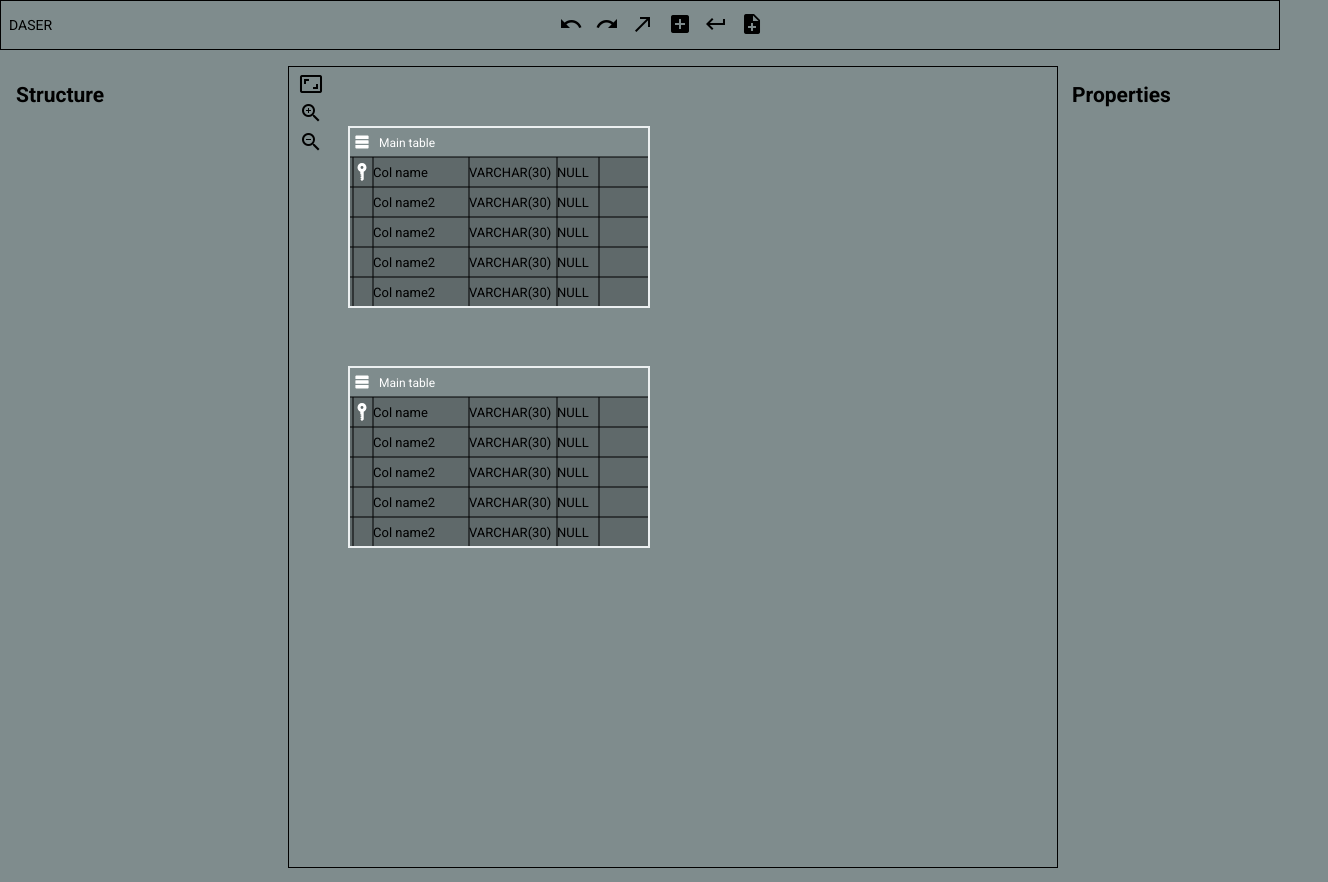
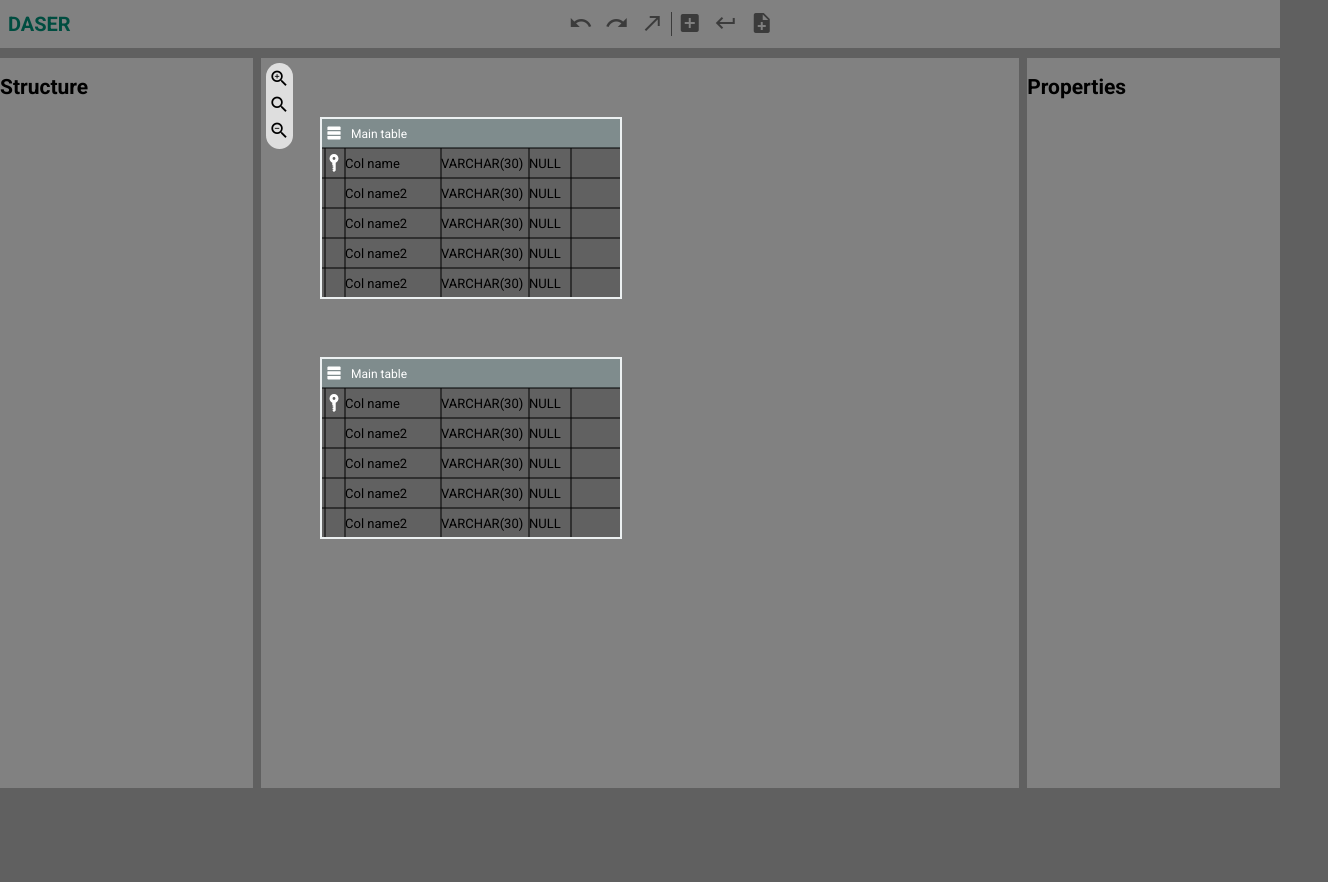
Before and after one commit to luciancosnita21/daser_cliw, a website built with webpack: page templates/index.template.html in a window 1280 px wide. Shown: the whole page, 1328 px wide, since content can reach past the window. After the commit the page ends 800 px from the top, so only its background shows below. Built offline with nearby package versions, Linux system fonts and the light colour scheme; files whose address does not match are found by name.

Commit message:
[Layout][Table component] refactor and updates

```diff
--- a/src/index.js
+++ b/src/index.js
@@ -33,6 +33,7 @@ const tableData = {
     }
   ]
 };
+
 window.addEventListener('load', () => {
   const $svg = document.querySelector('svg');
   const testTable = new TableComponent(TableConfig.get());
--- a/src/table-component/header.comonent.js
+++ b/src/table-component/header.comonent.js
@@ -8,10 +8,10 @@ export class HeaderComponent {
       const { height } = this.config.header;
       const { width } = this.config;
 
-      return `<g class="table-title" transform="translate(0, 0)">
-        <rect x="0" y="0" width="${width}" height="${height}" />
-        <use xlink:href="assets/icons/table.svg#table-icon" class="icon" x="4" y="6" width="18" height="18"></use>
-        <text x="30" y="20" class="table-title">${props.title}</text>
+      return `<g class="table__header" transform="translate(0, 0)">
+        <rect x="0" y="0" width="${width}" height="${height}" class="table__header__background"/>
+        <use xlink:href="assets/icons/table.svg#table-icon" class="icon table__header__icon" x="4" y="6" width="18" height="18"></use>
+        <text x="30" y="20" class="table__header__title">${props.title}</text>
       </g>`;
     }
 
--- a/styles/canvas.css
+++ b/styles/canvas.css
@@ -1,13 +1,17 @@
 .canvas {
   position: relative;
   display: block;
-  height: 800px;
+  background: #818181;;
 }
 
 .canvas__zoom-bar {
   position: absolute;
   top: 5px;
   left: 5px;
+  width: 27px;
+  background: #dedede;
+  border-radius: 24px;
+  padding: 4px 0;
   display: flex;
   flex-direction: column;
   justify-content: center;
@@ -20,6 +24,14 @@
   background: transparent;
 }
 
+.canvas__zoom-bar__button .material-icons {
+  font-size: 21px;
+}
+
+.canvas__zoom-bar__button:hover {
+  cursor: pointer;
+}
+
 .canvas__svg {
   width: 100%;
   height: 100%;
--- /dev/null
+++ b/styles/layout.css
@@ -0,0 +1,28 @@
+.navigation {
+  grid-area: navigation;
+}
+
+.canvas {
+  grid-area: canvas;
+}
+
+.structure-panel {
+  grid-area: structure-panel;
+}
+
+.propreties-panel {
+  grid-area: properties-panel;
+}
+
+.content {
+  width: 100%;
+  height: 100%;
+  display: grid;
+  grid-gap: 8px;
+  grid-template-columns: 1fr 3fr 1fr;
+  grid-template-rows: 50px calc(100% - 70px);
+  grid-template-areas:
+    "navigation navigation navigation"
+    "structure-panel canvas properties-panel"
+  ;
+}
--- a/styles/main.css
+++ b/styles/main.css
@@ -1,3 +1,5 @@
 @import './style.css';
+@import './layout.css';
 @import './navbar.css';
 @import './canvas.css';
+@import './table-component.css';
--- a/styles/navbar.css
+++ b/styles/navbar.css
@@ -1,14 +1,17 @@
 .navigation {
   padding: 0 8px;
   height: 48px;
-  border: 1px solid black;
   display: flex;
   flex-direction: row;
   justify-content: center;
   align-items: center;
+  background: #818181;
 }
 
 .navigation__logo {
+  color: #004D40;
+  font-weight: bold;
+  font-size: 20px;
 }
 
 .work-bar {
@@ -21,16 +24,18 @@
 .work-bar__separator {
   display: inline-block;
   width: 1px;
-  height: 90%;
-  background: black;
+  height: 24px;
+  background: rgba(0, 0, 0, .54);
 }
 
 .work-bar__button {
   outline: none;
   border: none;
   background: transparent;
+  color: rgba(0, 0, 0, .54);
 }
 
 .work-bar__button:hover {
   cursor: pointer;
+  color: rgba(0, 0, 0, .95)
 }
--- a/styles/style.css
+++ b/styles/style.css
@@ -1,67 +1,21 @@
 /* General style */
+html,
 body {
-  background: #7f8c8d;
+  margin: 0;
+  padding: 0;
+  height: 100%;
+}
+
+body {
+  background: #606060;
   font-family: 'Roboto', sans-serif;
   font-size: 14px;
-  margin: 0;
 }
 
-.content {
-  width: 100%;
-  padding: 16px;
-  display: grid;
-  grid-template-columns: 20% 60% 20%;
-  grid-auto-rows: minmax(100%, auto);
-  grid-column-gap: 16px;
+* {
+  box-sizing: border-box;
 }
 
-svg {
-  border: 1px solid black;
+.panel {
+  background: #818181;
 }
-
-rect {
-  fill: none;
-}
-
-.table-title {
-  fill: white;
-  font-size: 12px;
-}
-
-.table-title rect {
-  fill: #7f8c8d;
-}
-
-.table-background {
-  fill: black;
-  opacity: 0.25;
-}
-
-.table-border {
-  fill: none;
-  stroke-width: 2px;
-  stroke: #ecf0f1;
-}
-
-.small { font: italic 13px sans-serif; }
-
-
-.col-name text {
-  fill: #ecf0f1;
-}
-
-.col-type text {
-  fill: #e67e22;
-}
-
-.table-title {
-  transform: translate(0, 0);
-}
-
-text {
-  font-size: 13px;
-}
-
-.icon {
-  fill: white;
-}
--- /dev/null
+++ b/styles/table-component.css
@@ -0,0 +1,55 @@
+.table {
+
+}
+
+.table-background {
+  fill: black;
+  opacity: 0.25;
+}
+
+.table-border {
+  fill: none;
+  stroke-width: 2px;
+  stroke: #ecf0f1;
+}
+
+.table__header {
+
+}
+
+.table__header__background {
+  fill: #7f8c8d;
+}
+
+.table__header__title {
+  fill: white;
+  font-size: 12px;
+}
+
+
+rect {
+  fill: none;
+}
+
+.small { font: italic 13px sans-serif; }
+
+
+.col-name text {
+  fill: #ecf0f1;
+}
+
+.col-type text {
+  fill: #e67e22;
+}
+
+.table-title {
+  transform: translate(0, 0);
+}
+
+text {
+  font-size: 13px;
+}
+
+.icon {
+  fill: white;
+}
--- a/templates/canvas.template.html
+++ b/templates/canvas.template.html
@@ -1,14 +1,14 @@
 <section class="canvas">
   <section class="canvas__zoom-bar">
-    <button class="canvas__zoom-bar__button">
-      <i class="material-icons">aspect_ratio</i>
-    </button>
-
-    <button class="canvas__zoom-bar__button">
+    <button class="canvas__zoom-bar__button" title="Zoom In">
       <i class="material-icons">zoom_in</i>
     </button>
 
-    <button class="canvas__zoom-bar__button">
+    <button class="canvas__zoom-bar__button" title="Fit zoom">
+      <i class="material-icons">search</i>
+    </button>
+
+    <button class="canvas__zoom-bar__button" title="Zoom Out">
       <i class="material-icons">zoom_out</i>
     </button>
   </section>
--- /dev/null
+++ b/templates/footer.template.html
@@ -0,0 +1,3 @@
+<footer>
+
+</footer>
--- a/templates/index.template.html
+++ b/templates/index.template.html
@@ -4,12 +4,12 @@
     <%= require('html-loader!./head.template.html') %>
   </head>
   <body>
-    <%= require('html-loader!./header.template.html') %>
-
     <section class="content">
+      <%= require('html-loader!./header.template.html') %>
       <%= require('html-loader!./structure-panel.template.html') %>
       <%= require('html-loader!./canvas.template.html') %>
       <%= require('html-loader!./proprieties-panel.template.html') %>
+      <%= require('html-loader!./footer.template.html') %>
     </section>
   </body>
 </html>
--- a/templates/proprieties-panel.template.html
+++ b/templates/proprieties-panel.template.html
@@ -1,3 +1,3 @@
-<section class="properties-panel">
+<section class="properties-panel panel">
   <h2>Properties</h2>
 </section>
--- a/templates/structure-panel.template.html
+++ b/templates/structure-panel.template.html
@@ -1,3 +1,3 @@
-<section class="structure-panel">
+<section class="structure-panel panel">
   <h2>Structure</h2>
 </section>
```
Also changed, not shown: README.md.
